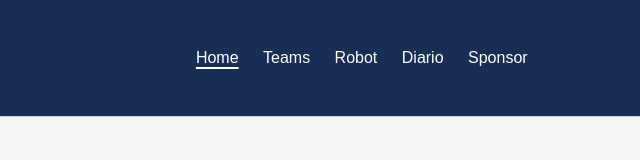
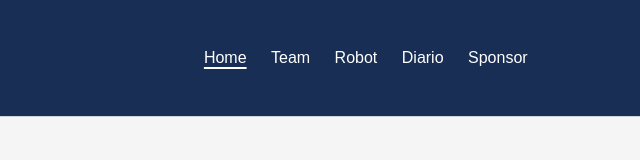
Before and after one commit to VTTech23134/VTTECH-Repository, a plain HTML site: page Website/index.html in a window 1280 px wide. Shown: the full height of the page, 640-1280 px from the left. Drawn offline with Linux system fonts and the light colour scheme.

Commit message:
fix typo

```diff
--- a/Website/index.html
+++ b/Website/index.html
@@ -11,7 +11,7 @@
       <a href="index.html" class="logo">VT Tech</a>
       <nav>
         <a href="index.html" aria-current="page">Home</a>
-        <a href="team.html">Teams</a>
+        <a href="team.html">Team</a>
         <a href="robot.html">Robot</a>
         <a href="diary.html">Diario</a>
         <a href="sponsor.html">Sponsor</a>
```
Also changed, not shown: Website/diary.html (+1 -1 lines), Website/robot.html (+1 -1 lines), Website/sponsor.html (+1 -1 lines), Website/team.html (+1 -1 lines).
